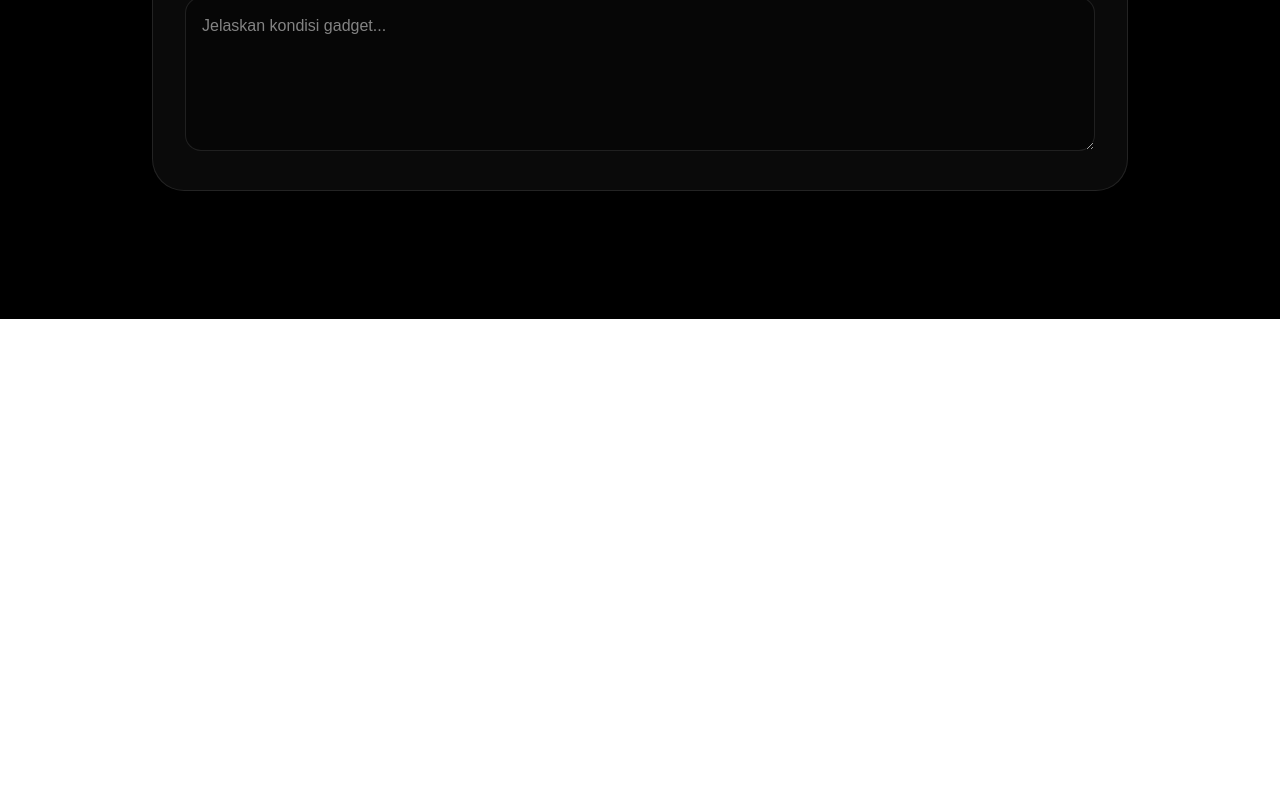
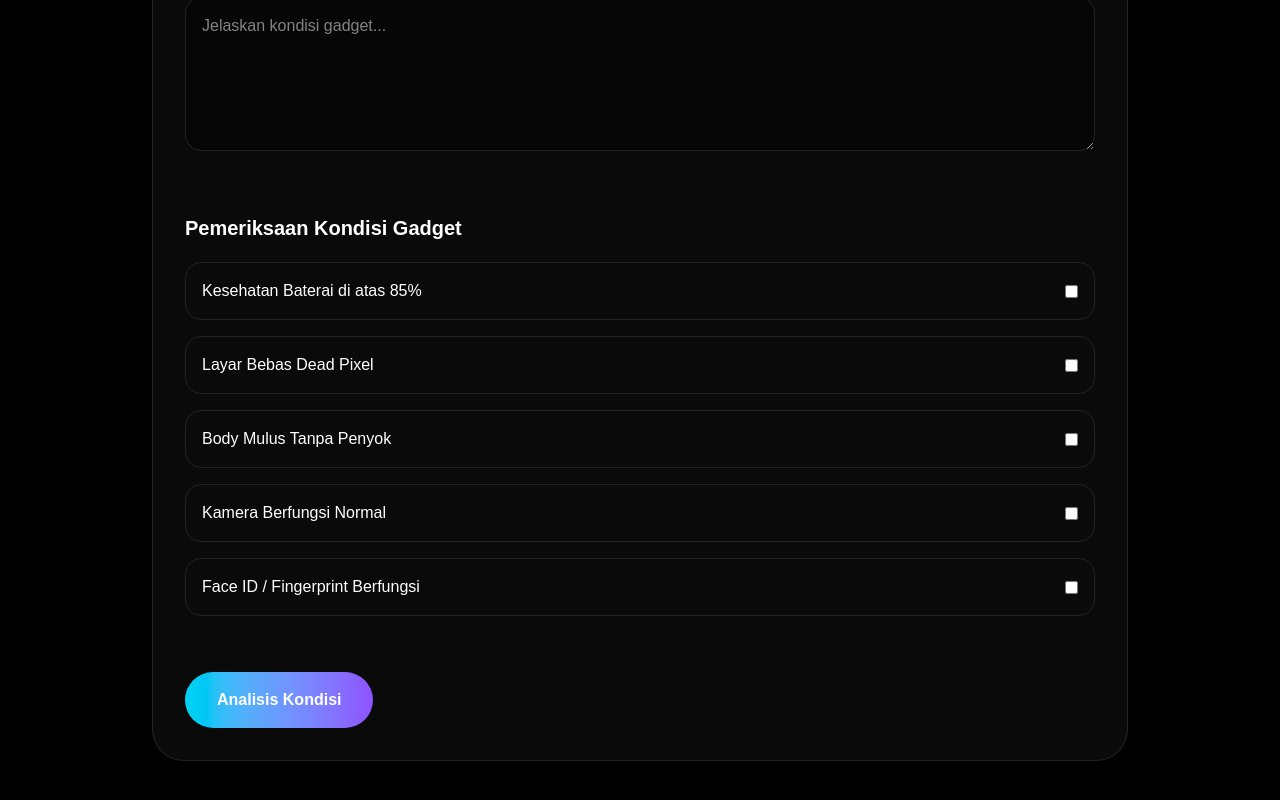
Before and after one commit to Rexlicky/gadgetswap, a Next.js app: page /sell in a window 1280 px wide. Shown: the part 584-1384 px from the top of the page. Before the commit the page ends 903 px from the top, so only its background shows below. Built offline with nearby package versions, Linux system fonts and the light colour scheme.

Commit message:
feat: add gadget condition checker form

```diff
--- a/src/components/sell/SellForm.jsx
+++ b/src/components/sell/SellForm.jsx
@@ -33,6 +33,62 @@ export default function SellForm() {
             className="w-full rounded-2xl border border-white/10 bg-black/30 px-4 py-4 outline-none focus:border-cyan-400"
           />
         </div>
+
+        {/* =========================
+            Pemeriksaan Kondisi
+        ========================= */}
+
+        <div className="mt-8">
+          <h3 className="mb-5 text-xl font-semibold">
+            Pemeriksaan Kondisi Gadget
+          </h3>
+
+          <div className="space-y-4">
+            <label className="flex items-center justify-between rounded-2xl border border-white/10 p-4">
+              <span>Kesehatan Baterai di atas 85%</span>
+              <input type="checkbox" />
+            </label>
+
+            <label className="flex items-center justify-between rounded-2xl border border-white/10 p-4">
+              <span>Layar Bebas Dead Pixel</span>
+              <input type="checkbox" />
+            </label>
+
+            <label className="flex items-center justify-between rounded-2xl border border-white/10 p-4">
+              <span>Body Mulus Tanpa Penyok</span>
+              <input type="checkbox" />
+            </label>
+
+            <label className="flex items-center justify-between rounded-2xl border border-white/10 p-4">
+              <span>Kamera Berfungsi Normal</span>
+              <input type="checkbox" />
+            </label>
+
+            <label className="flex items-center justify-between rounded-2xl border border-white/10 p-4">
+              <span>Face ID / Fingerprint Berfungsi</span>
+              <input type="checkbox" />
+            </label>
+          </div>
+        </div>
+
+        <div className="mt-8">
+          <button
+            className="
+              rounded-full
+              bg-gradient-to-r
+              from-cyan-400
+              to-violet-500
+              px-8
+              py-4
+              font-semibold
+              text-white
+              transition
+              hover:scale-105
+            "
+          >
+            Analisis Kondisi
+          </button>
+        </div>
       </div>
     </div>
   );
```
